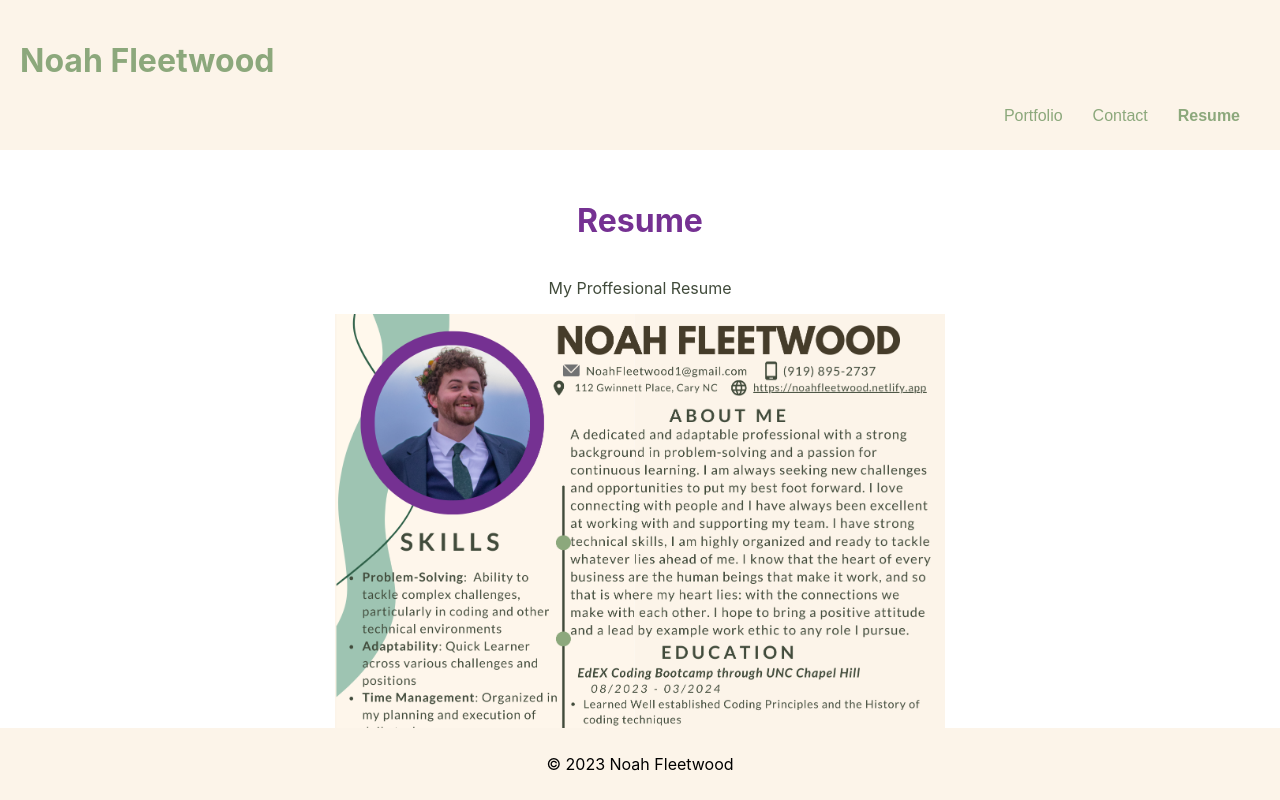
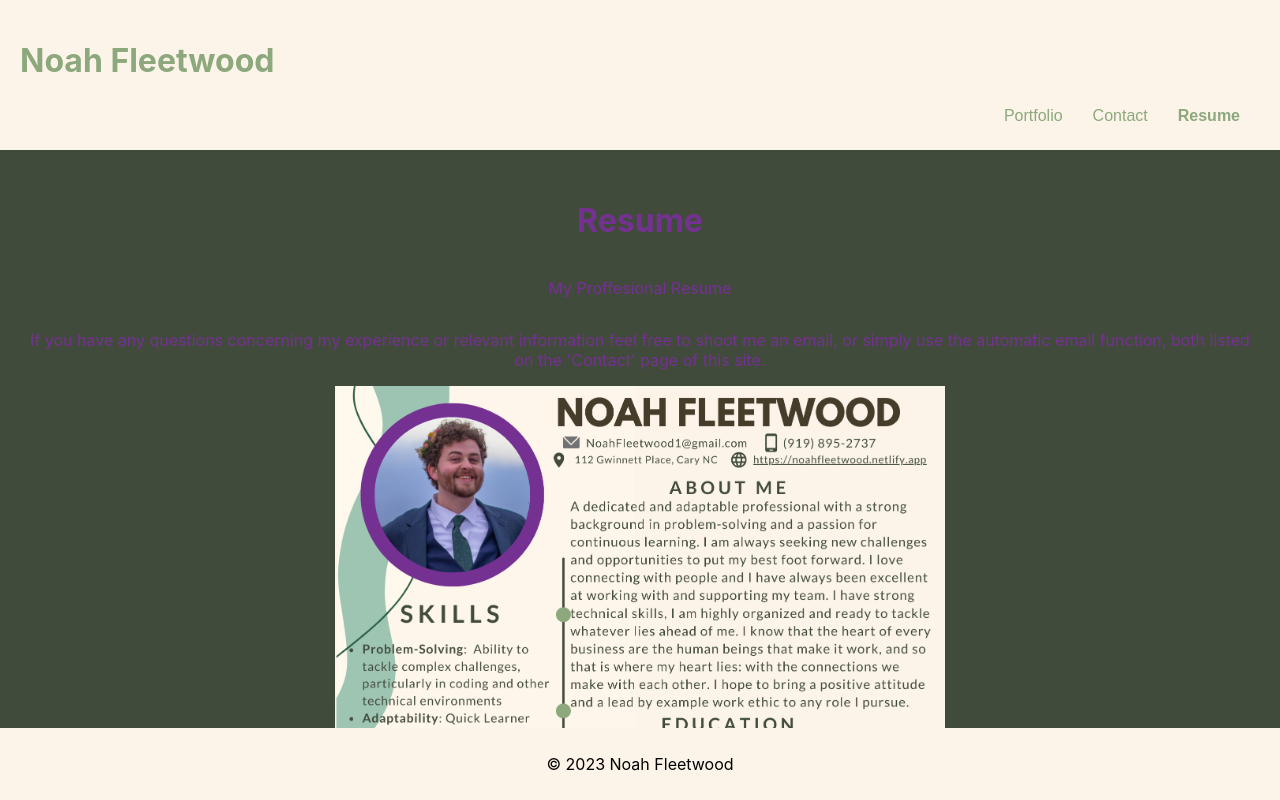
Before and after one commit to Noah-Wyche/react-portfolio, a React (Create React App) app: page / in a window 1280 px wide. Both pictures are taken after a click on the button "Resume". Shown: the top 800 px of the page. Built offline with nearby package versions, Linux system fonts and the light colour scheme.

Commit message:
added descriptions to portfolio and resume sectionsas well as making the background of the resume section the dark grey and text purple

```diff
--- a/src/pages/Portfolio.js
+++ b/src/pages/Portfolio.js
@@ -77,6 +77,8 @@ const Portfolio = () => {
   return (
     <div className="PortfolioContainer">
       <h1 className="PortfolioTitle">Portfolio</h1>
+      <p className="PortfolioContent">Below are the projects I built during my bootcamp and since with descriptions able to be toggled on and off by clicking the blue 'i' icon in the top right of the project boxes.</p>
+      <p className="PortfolioContent">Click on the project image to be taken to the corresponding live site.</p>
       <div className="ProjectsContainer">
         {projects.map(project => (
           <div
@@ -111,6 +113,7 @@ const Portfolio = () => {
           </div>
         ))}
       </div>
+      <p className="PortfolioContent">Thank you so much for checking out my website and my previous projects. I am always working on the next project and everything leads back to this page.</p>
     </div>
   );
 };
--- a/src/pages/Resume.css
+++ b/src/pages/Resume.css
@@ -3,7 +3,8 @@
   }
 
   .ResumeContainer {
-    color: #414b3b; /* Medium gray text color */
+    background-color: #414b3b;
+    color: #753192; /* Medium gray text color */
     display: flex; /* Use flexbox to align elements */
     flex-direction: column; /* Stack elements vertically */
     padding: 30px;
--- a/src/pages/Resume.js
+++ b/src/pages/Resume.js
@@ -8,8 +8,10 @@ const Resume = () => {
     <div className="ResumeContainer">
       <h1 className="ResumeTitle">Resume</h1>
       <p className="ResumeContent">My Proffesional Resume</p>
+      <p className="ResumeContent">If you have any questions concerning my experience or relevant information feel free to shoot me an email, or simply use the automatic email function, both listed on the 'Contact' page of this site.</p>
       <img src={Resumeimage} alt="Resume" className="resume-image" />
       <p className="CertificateContent">My Coding Bootcamp Certificate</p>
+      <p className="CertificateContent">This certificate is a testament to my dedication to learning and mastering the skills needed to be a successful full-stack developer. After completing the program my drive has only grown to become the best version of myself that I can be.</p>
       <img src={Certificateimage} alt="Coding Certificate" className="certificate-image" />
     </div>
   );
```
